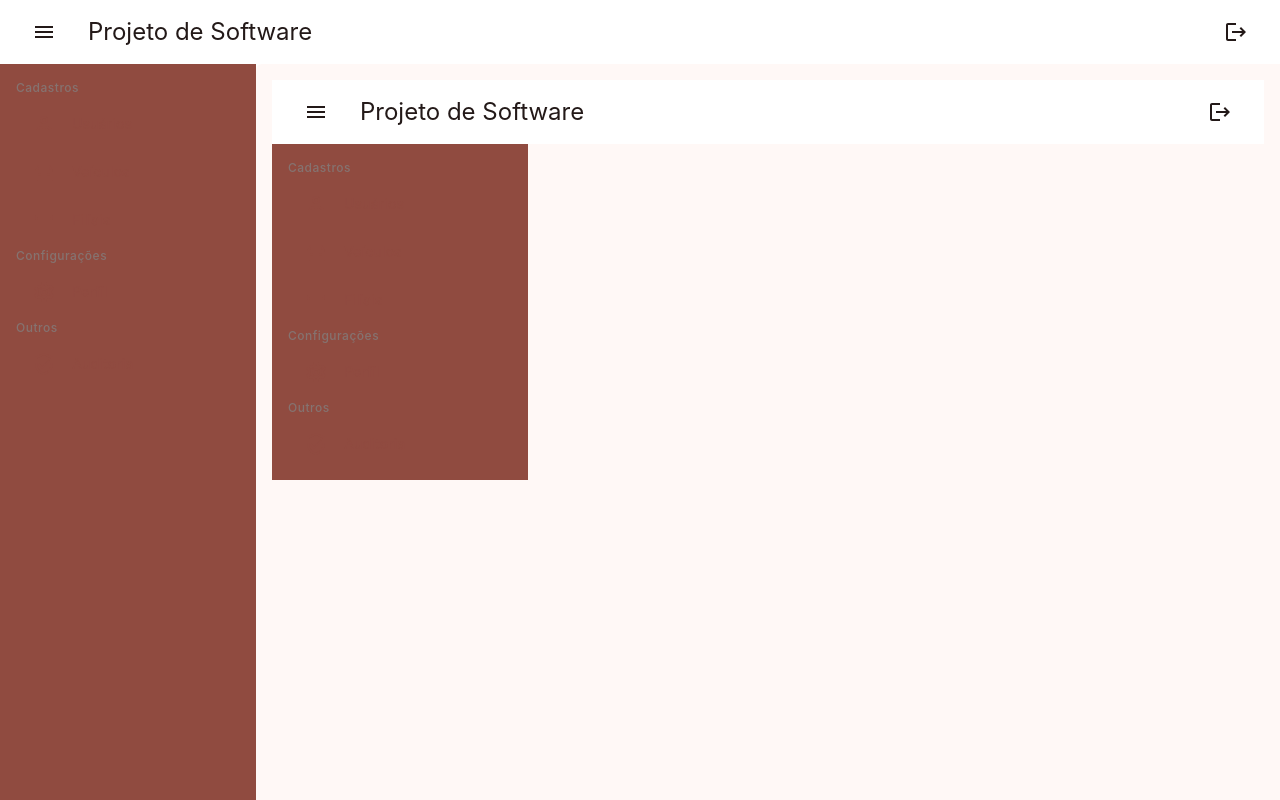
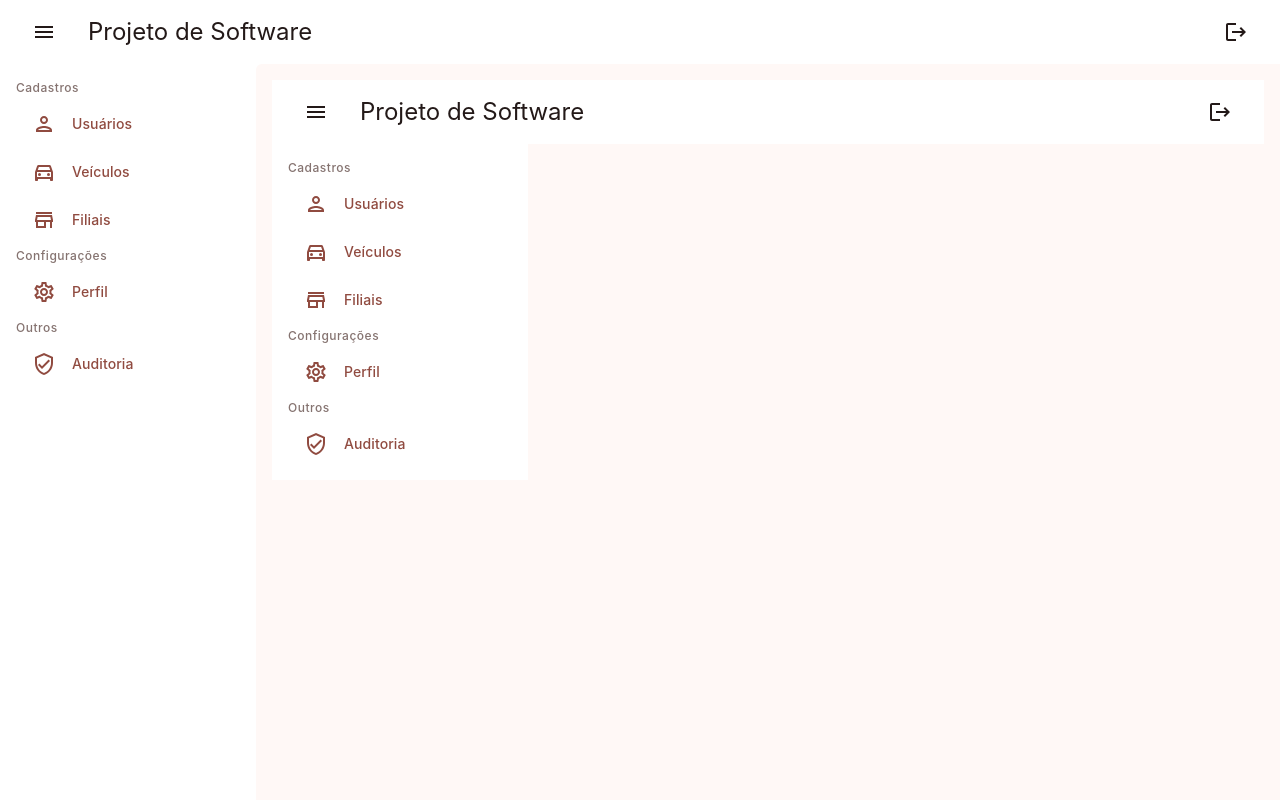
Before and after one commit to MateusPitura/ziscar, a React (Vite) app in the folder frontend/: page /users in a window 1280 px wide. Built offline with nearby package versions, Linux system fonts and the light colour scheme.

Commit message:
feat: added scroll in sidemenu

```diff
--- a/frontend/src/components/PageSideMenu.tsx
+++ b/frontend/src/components/PageSideMenu.tsx
@@ -10,7 +10,7 @@ function PageSideMenu(): ReactElement {
   const navigate = useNavigate();
 
   return (
-    <div className="min-w-64 max-w-64 bg-light-primary p-4 flex flex-col gap-2 flex-1">
+    <div className="min-w-64 max-w-64 bg-light-surfaceContainerLowest p-4 flex flex-col gap-2 flex-1 overflow-y-auto">
       {routes.map((group) => (
         <PageGroupContainer key={group.groupName} label={group.groupName}>
           {group.routes.map((route) => (
```
